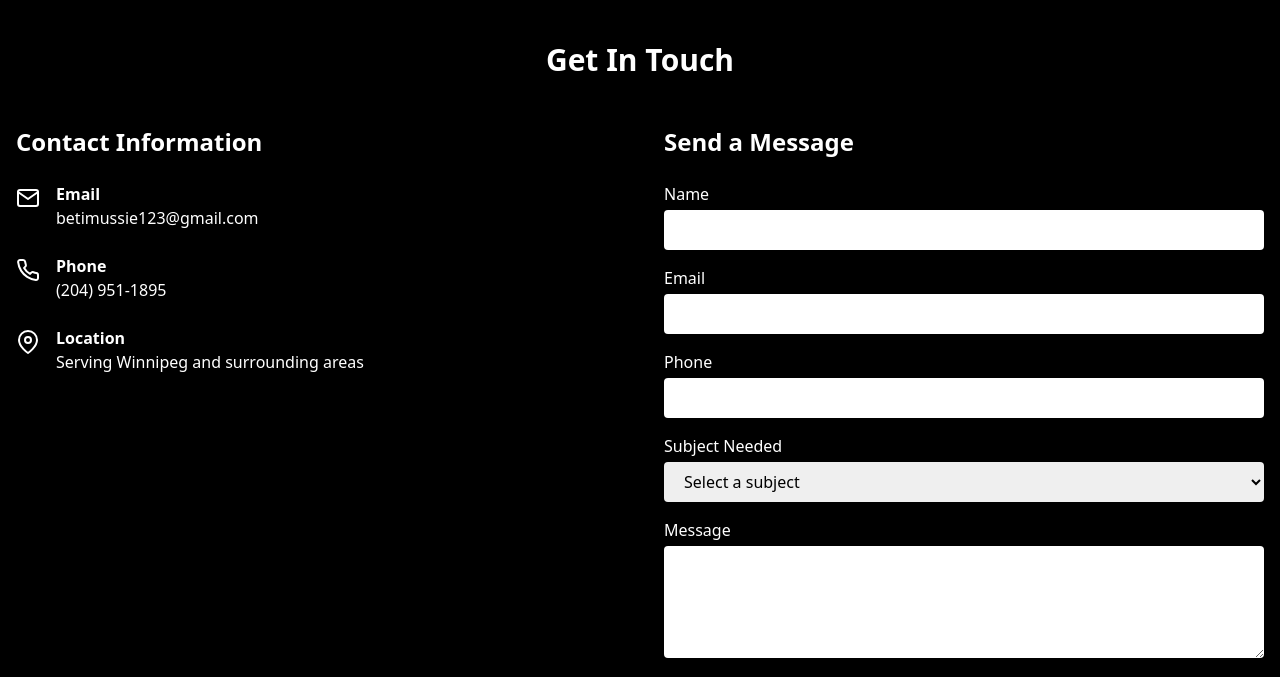
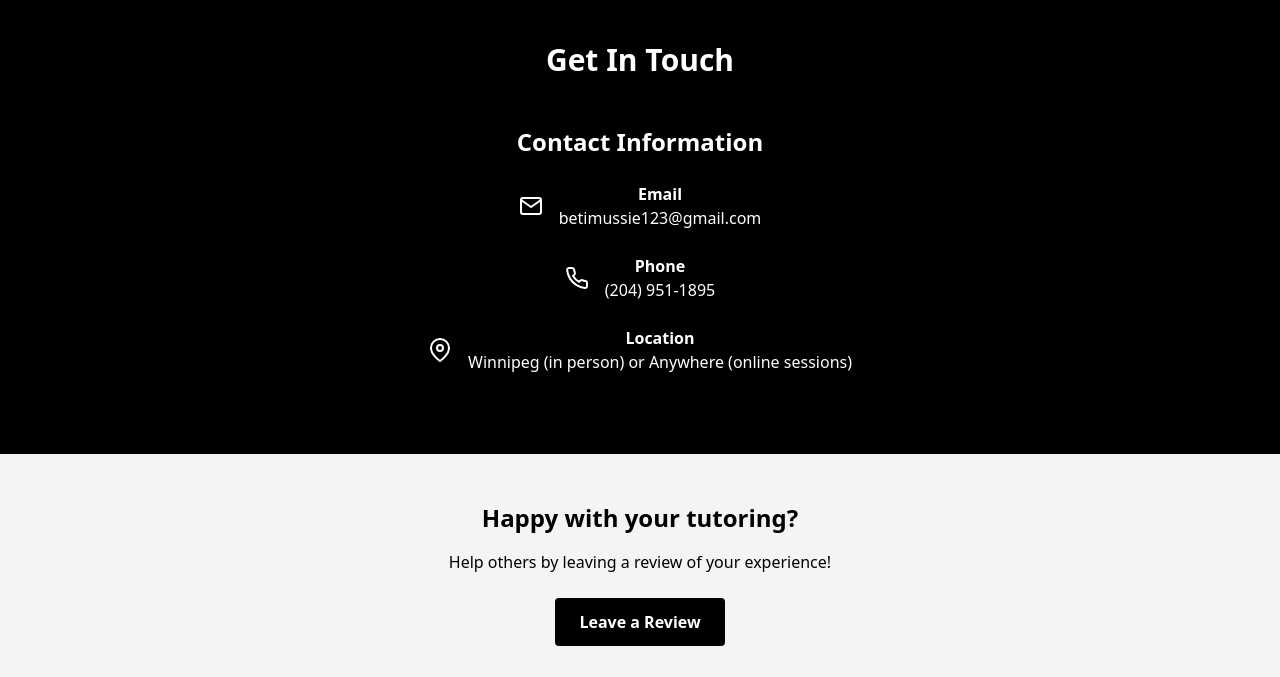
Before and after one commit to betimussie123-wq/beti-s-tutoring5, a plain HTML site: page index.html in a window 1280 px wide. Shown: the part 2390-3067 px from the top of the page. Drawn offline with nearby package versions, Linux system fonts and the light colour scheme.

Commit message:
Update index.html
update contact box for simpler interface

```diff
--- a/index.html
+++ b/index.html
@@ -242,68 +242,34 @@
     <section id="contact" class="py-20 bg-primary text-secondary">
         <div class="container mx-auto px-4">
             <h2 class="text-3xl font-bold text-center mb-12" data-aos="fade-up">Get In Touch</h2>
-            <div class="flex flex-col md:flex-row gap-12">
-                <div class="md:w-1/2" data-aos="fade-right">
+            <div class="max-w-2xl mx-auto text-center">
+                <div class="w-full text-center" data-aos="fade-up">
                     <h3 class="text-2xl font-bold mb-6">Contact Information</h3>
-                    <div class="space-y-6">
-                        <div class="flex items-start">
-                            <i data-feather="mail" class="mr-4 mt-1"></i>
+                    <div class="space-y-6 max-w-md mx-auto">
+                        <div class="flex items-center justify-center">
+                            <i data-feather="mail" class="mr-4"></i>
                             <div>
                                 <h4 class="font-bold">Email</h4>
                                 <a href="mailto:betimussie123@gmail.com" class="hover:underline">betimussie123@gmail.com</a>
                             </div>
                         </div>
-                        <div class="flex items-start">
-                            <i data-feather="phone" class="mr-4 mt-1"></i>
+                        <div class="flex items-center justify-center">
+                            <i data-feather="phone" class="mr-4"></i>
                             <div>
                                 <h4 class="font-bold">Phone</h4>
                                 <a href="tel:2049511895" class="hover:underline">(204) 951-1895</a>
                             </div>
                         </div>
-                        <div class="flex items-start">
-                            <i data-feather="map-pin" class="mr-4 mt-1"></i>
+                        <div class="flex items-center justify-center">
+                            <i data-feather="map-pin" class="mr-4"></i>
                             <div>
                                 <h4 class="font-bold">Location</h4>
-                                <p>Serving Winnipeg and surrounding areas</p>
+                                <p>Winnipeg (in person) or Anywhere (online sessions)</p>
                             </div>
                         </div>
                     </div>
                 </div>
 
-                <div class="md:w-1/2" data-aos="fade-left">
-                    <h3 class="text-2xl font-bold mb-6">Send a Message</h3>
-                    <form class="space-y-4">
-                        <div>
-                            <label for="name" class="block mb-1">Name</label>
-                            <input type="text" id="name" class="w-full px-4 py-2 rounded text-primary" required>
-                        </div>
-                        <div>
-                            <label for="email" class="block mb-1">Email</label>
-                            <input type="email" id="email" class="w-full px-4 py-2 rounded text-primary" required>
-                        </div>
-                        <div>
-                            <label for="phone" class="block mb-1">Phone</label>
-                            <input type="tel" id="phone" class="w-full px-4 py-2 rounded text-primary">
-                        </div>
-                        <div>
-                            <label for="subject" class="block mb-1">Subject Needed</label>
-                            <select id="subject" class="w-full px-4 py-2 rounded text-primary">
-                                <option value="">Select a subject</option>
-                                <option value="math">Mathematics</option>
-                                <option value="science">Science</option>
-                                <option value="ela">English Language Arts</option>
-                                <option value="biology">Biology</option>
-                                <option value="chemistry">Chemistry</option>
-                                <option value="physics">Physics</option>
-                            </select>
-                        </div>
-                        <div>
-                            <label for="message" class="block mb-1">Message</label>
-                            <textarea id="message" rows="4" class="w-full px-4 py-2 rounded text-primary"></textarea>
-                        </div>
-                        <button type="submit" class="bg-secondary text-primary px-6 py-3 rounded font-bold hover:bg-gray-200 transition w-full">Send Message</button>
-                    </form>
-                </div>
             </div>
         </div>
     </section>
```
